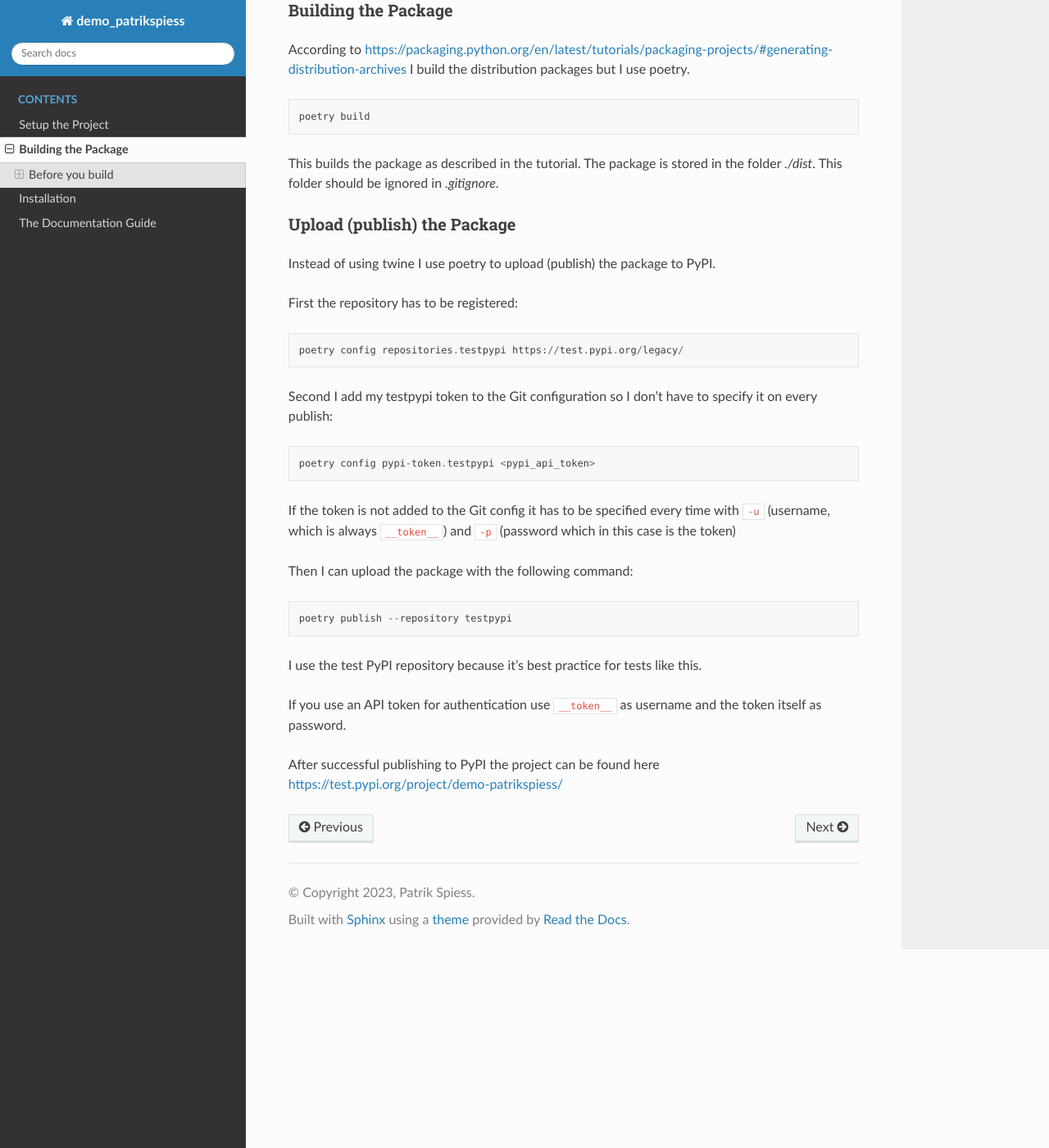
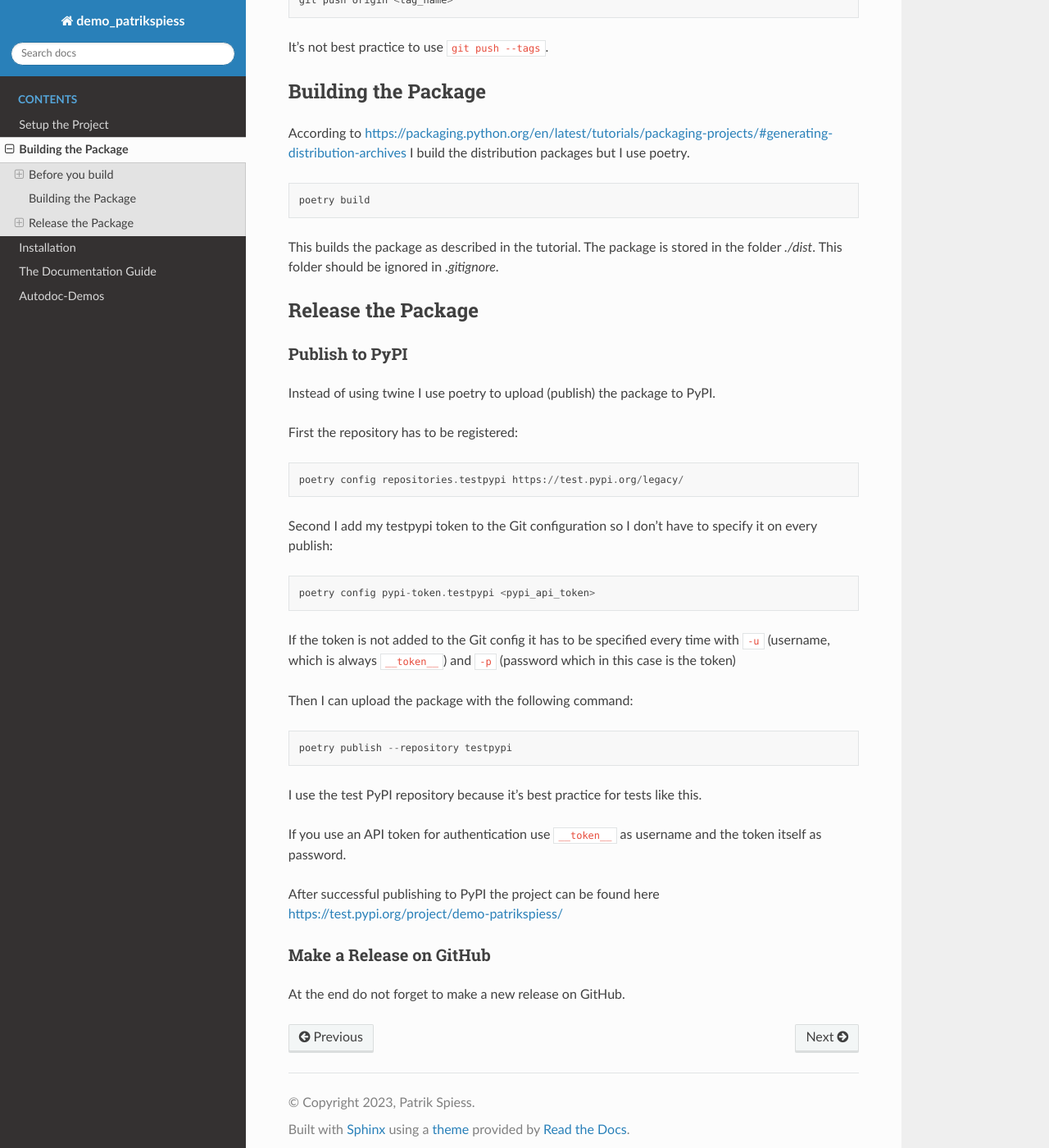
Before and after one commit to patrikspiess/demo_patrikspiess, a Sphinx documentation site: the page built from docs/source/build.rst, in a window 1280 px wide and 1400 px high, scrolled down 1511 px. Shown: the whole window at 82% size. Built offline with Sphinx 7.4.7 and the Read the Docs theme 2.0.0, drawn with Linux system fonts in a browser that asks for light colours; some of the changed text lies outside the part shown.

Commit message:
📝 some more docs

```diff
--- a/docs/source/build.rst
+++ b/docs/source/build.rst
@@ -72,7 +72,7 @@ After a Git tag has been created it has to be pushed to the remote repository:
 It's not best practice to use ``git push --tags``.
 
 Building the Package
-====================
+********************
 
 According to `<https://packaging.python.org/en/latest/tutorials/packaging-projects/#generating-distribution-archives>`_
 I build the distribution packages but I use poetry.
@@ -84,8 +84,11 @@ I build the distribution packages but I use poetry.
 This builds the package as described in the tutorial. The package is stored in the folder *./dist*.
 This folder should be ignored in *.gitignore*.
 
-Upload (publish) the Package
-============================
+Release the Package
+*******************
+
+Publish to PyPI
+===============
 
 Instead of using twine I use poetry to upload (publish) the package to PyPI.
 
@@ -118,3 +121,9 @@ password.
 
 After successful publishing to PyPI the project can be found here
 `<https://test.pypi.org/project/demo-patrikspiess/>`_
+
+
+Make a Release on GitHub
+========================
+
+At the end do not forget to make a new release on GitHub.
```
Also changed, not shown: README.md (+4 -2 lines), docs/source/autodoc.rst (added, +12 -0 lines), docs/source/index.rst (+1 -7 lines).
